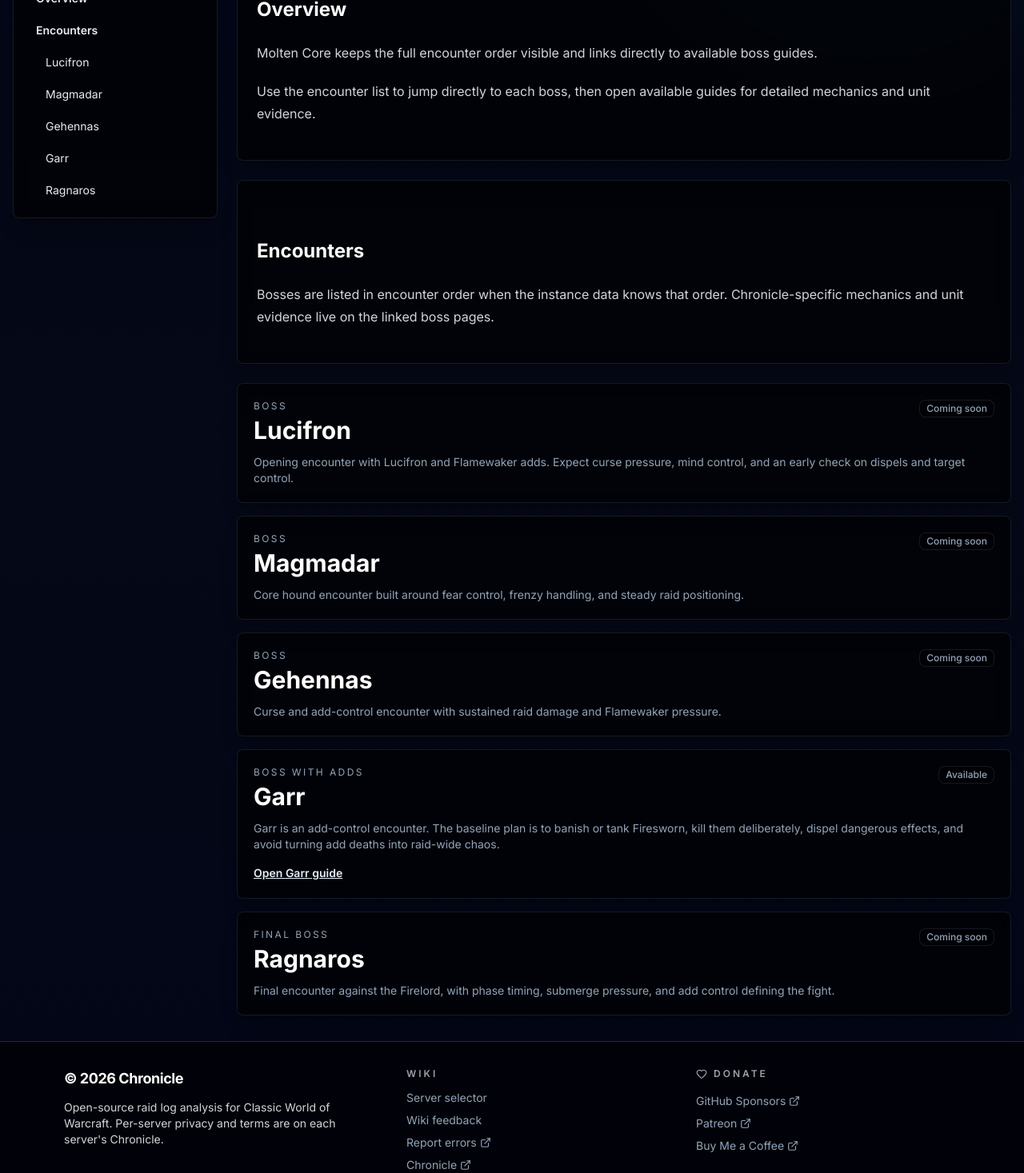
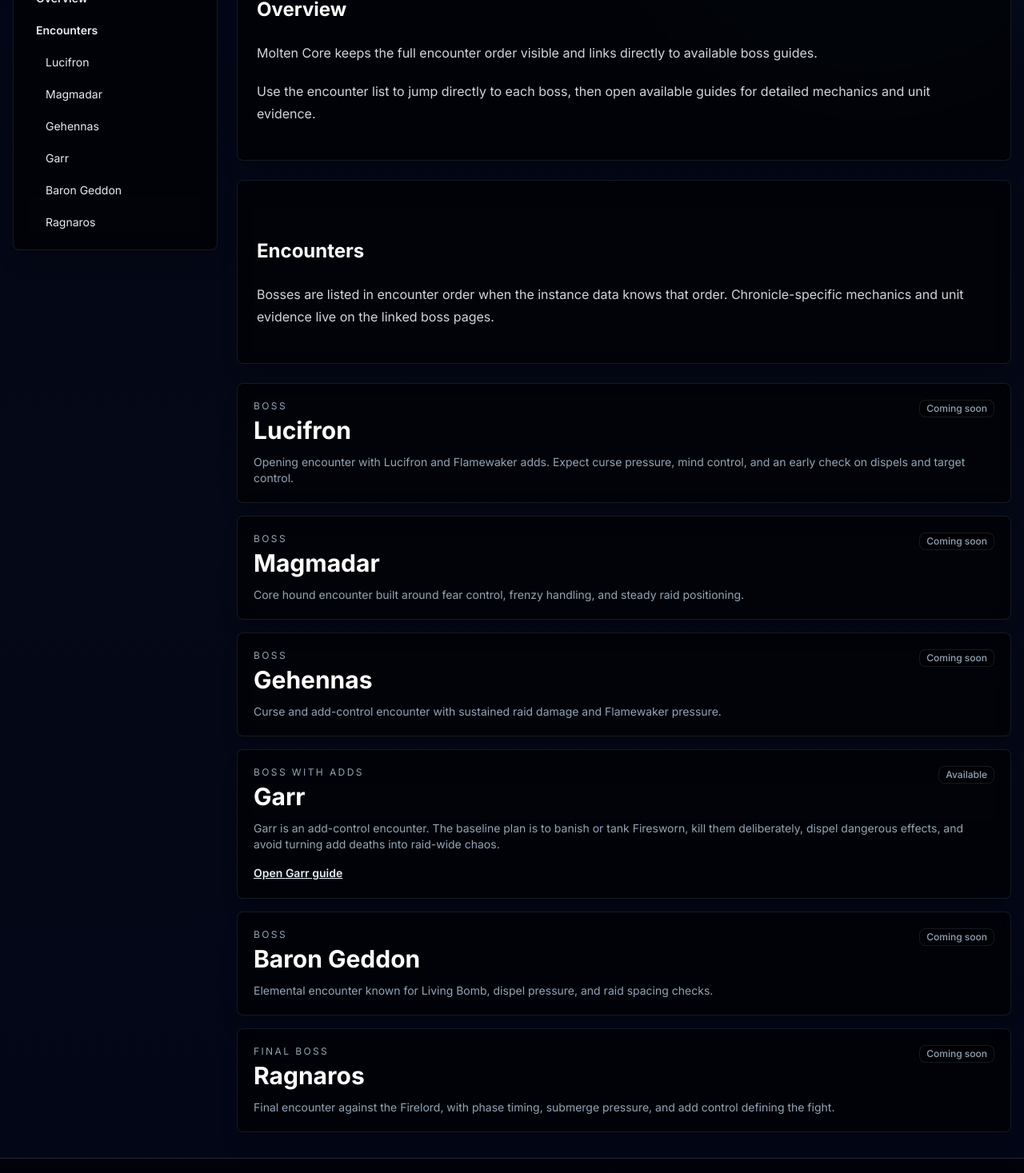
Before and after one commit to Emyrk/chronicle-wiki, a React (Vite) app: page /chromie/raids/molten-core in a window 1280 px wide. Shown: the part 482-1949 px from the top of the page at 80% size. Built offline with nearby package versions, Linux system fonts and the light colour scheme.

Commit message:
Improve wiki search coverage

```diff
--- a/src/data/instances.ts
+++ b/src/data/instances.ts
@@ -93,6 +93,13 @@
         summary: "Add-control encounter with a baseline guide and space for realm-specific notes.",
       },
       {
+        slug: "baron-geddon",
+        name: "Baron Geddon",
+        status: "guide-pending",
+        role: "Boss",
+        summary: "Elemental encounter known for Living Bomb, dispel pressure, and raid spacing checks.",
+      },
+      {
         slug: "ragnaros",
         name: "Ragnaros",
         status: "guide-pending",
@@ -100,7 +107,7 @@
         summary: "Final encounter against the Firelord, with phase timing, submerge pressure, and add control defining the fight.",
       },
     ],
-    keywords: ["mc", "molten core", "lucifron", "magmadar", "gehennas", "garr", "ragnaros"],
+    keywords: ["mc", "molten core", "lucifron", "magmadar", "gehennas", "garr", "baron geddon", "geddon", "living bomb", "ragnaros", "rag"],
   },
 ];
 
--- a/src/data/search.ts
+++ b/src/data/search.ts
@@ -1,4 +1,8 @@
-import { allGuideEntries, searchGuideEntries } from "./guideIndex";
+import { allGuideEntries } from "./guideIndex";
+import { allInstances, instanceAnchorId } from "./instances";
+import { baseGuides, flavorPatches, serverPatches } from "./guides";
+import { serverList } from "./servers";
+import { classList, fallbackTalentTrees } from "./talents";
 
 export interface SearchResult {
   title: string;
@@ -8,45 +12,168 @@
   keywords: string[];
 }
 
+interface SearchCandidate extends SearchResult {
+  priority: number;
+}
+
 export function globalSearchResults(serverSlug: string, query: string): SearchResult[] {
-  const terms = query.trim().toLowerCase().split(/\s+/).filter(Boolean);
-  const staticResults: SearchResult[] = [
+  const terms = searchTerms(query);
+  const candidates = searchCandidates(serverSlug);
+  if (terms.length === 0) return candidates.map(stripPriority);
+
+  return candidates
+    .map((candidate) => ({ candidate, score: scoreCandidate(candidate, terms) }))
+    .filter(({ score }) => score > 0)
+    .sort((left, right) => right.score - left.score || right.candidate.priority - left.candidate.priority || left.candidate.title.localeCompare(right.candidate.title))
+    .map(({ candidate }) => stripPriority(candidate));
+}
+
+function searchCandidates(serverSlug: string): SearchCandidate[] {
+  const currentServer = serverList.find((server) => server.slug === serverSlug);
+  const serverKeywords = currentServer ? serverSearchKeywords(currentServer) : [serverSlug];
+  const staticResults: SearchCandidate[] = [
+    {
+      title: currentServer?.name ?? serverSlug,
+      description: currentServer?.description ?? "Server home and wiki tools.",
+      href: `/${serverSlug}`,
+      category: "Servers",
+      keywords: [...serverKeywords, "home", "overview", "server"],
+      priority: 95,
+    },
     {
       title: "Guides",
       description: "Browse raid and dungeon guide sections.",
       href: `/${serverSlug}/guides`,
       category: "Navigation",
-      keywords: ["guides", "raids", "dungeons", "bosses", "instances"],
+      keywords: ["guides", "raids", "dungeons", "bosses", "instances", "strategy", "assignments", "dispels", "raid planning"],
+      priority: 110,
     },
     {
       title: "Talent calculator",
       description: "Plan and share class builds for the selected server.",
       href: `/${serverSlug}/talents`,
       category: "Tools",
-      keywords: ["talents", "calculator", "build", "class"],
+      keywords: [...serverKeywords, "talents", "calculator", "build", "class", "spec", "specialization", "template"],
+      priority: 93,
     },
     {
       title: "Unit explorer",
       description: "Creatures and spells cast, organized for raid planning.",
       href: `/${serverSlug}/explorer`,
       category: "Tools",
-      keywords: ["units", "creatures", "spells", "casts", "explorer"],
+      keywords: ["units", "creatures", "spells", "casts", "explorer", ...unitExplorerKeywords()],
+      priority: 55,
+    },
+    {
+      title: "Creatures and units",
+      description: "Explore raid creatures, adds, and unit notes for the selected server.",
+      href: `/${serverSlug}/explorer`,
+      category: "Units",
+      keywords: ["units", "creatures", "adds", "flamewaker", "firesworn", "core hound", "lava spawn", "elemental"],
+      priority: 105,
+    },
+    {
+      title: "Spell casts",
+      description: "Review tracked encounter spells and cast evidence for raid planning.",
+      href: `/${serverSlug}/explorer`,
+      category: "Spells",
+      keywords: ["spells", "casts", "living bomb", "magma shackles", "magma splash", "antimagic pulse", "curse", "fear", "dispel"],
+      priority: 104,
     },
   ];
 
-  const guideResults = (terms.length === 0 ? allGuideEntries() : searchGuideEntries(query)).map((entry) => ({
+  const guideResults: SearchCandidate[] = allGuideEntries().map((entry) => ({
     title: entry.title,
     description: entry.description,
     href: entry.href(serverSlug),
     category: entry.section,
-    keywords: entry.keywords,
+    keywords: [...entry.keywords, entry.section, entry.sectionSlug, "guide", "strategy", "boss", "raid"],
+    priority: 90,
   }));
 
-  const candidates = [...guideResults, ...staticResults];
-  if (terms.length === 0) return candidates;
+  const bossResults: SearchCandidate[] = allInstances().flatMap((instance) =>
+    instance.encounters.map((encounter) => ({
+      title: encounter.name,
+      description: encounter.summary,
+      href: `/${serverSlug}/raids/${instance.slug}#${instanceAnchorId(encounter.slug)}`,
+      category: "Bosses",
+      keywords: [instance.title, instance.slug, encounter.name, encounter.slug, encounter.role ?? "boss", encounter.summary, ...bossAliases(encounter.name)],
+      priority: 100,
+    })),
+  );
 
-  return candidates.filter((result) => {
-    const haystack = [result.title, result.description, result.category, ...result.keywords].join(" ").toLowerCase();
-    return terms.every((term) => haystack.includes(term));
+  const serverResults: SearchCandidate[] = serverList.filter((server) => server.slug !== serverSlug).map((server) => ({
+    title: server.name,
+    description: server.description,
+    href: `/${server.slug}`,
+    category: "Servers",
+    keywords: [...serverSearchKeywords(server), server.subtitle, server.flavor, server.iconBucket],
+    priority: server.slug === serverSlug ? 95 : 45,
+  }));
+
+  const talentResults: SearchCandidate[] = classList.flatMap((cls) => {
+    const tree = fallbackTalentTrees.classes[String(cls.id)];
+    const classResult: SearchCandidate = {
+      title: `${cls.name} talents`,
+      description: `Plan ${cls.name} builds and talent points for the selected server.`,
+      href: `/${serverSlug}/talents/${cls.slug}`,
+      category: "Talents",
+      keywords: [cls.name, cls.slug, "talents", "talent calculator", "class", "build", "spec", ...(tree?.tabs.map((tab) => tab.name) ?? [])],
+      priority: 92,
+    };
+    const tabResults: SearchCandidate[] = tree?.tabs.map((tab) => ({
+      title: `${cls.name} ${tab.name} talents`,
+      description: `Plan ${tab.name} ${cls.name} talent builds.`,
+      href: `/${serverSlug}/talents/${cls.slug}`,
+      category: "Talents",
+      keywords: [cls.name, cls.slug, tab.name, `${tab.name} spec`, "talents", "build", "spec", ...tab.talents.flatMap((talent) => [talent.name, talent.description ?? "", talent.effect ?? ""])],
+      priority: 89,
+    })) ?? [];
+    return [classResult, ...tabResults];
   });
+
+  return [...bossResults, ...guideResults, ...talentResults, ...staticResults, ...serverResults];
 }
+
+function scoreCandidate(candidate: SearchCandidate, terms: string[]) {
+  const title = candidate.title.toLowerCase();
+  const haystack = [candidate.title, candidate.description, candidate.category, ...candidate.keywords].join(" ").toLowerCase();
+  if (!terms.every((term) => haystack.includes(term))) return 0;
+
+  const titleMatches = terms.filter((term) => title.includes(term)).length;
+  return candidate.priority + titleMatches * 25;
+}
+
+function searchTerms(query: string) {
+  return query.trim().toLowerCase().split(/\s+/).filter(Boolean);
+}
+
+function stripPriority({ priority: _priority, ...result }: SearchCandidate): SearchResult {
+  return result;
+}
+
+function serverSearchKeywords(server: (typeof serverList)[number]) {
+  return [server.slug, server.name, server.shortName, server.subtitle, server.description, ...server.tags];
+}
+
+function unitExplorerKeywords() {
+  return [
+    ...Object.values(baseGuides).flatMap((guide) => guide.creatures.flatMap((creature) => [creature.name, creature.role, creature.notes, ...creature.spells.flatMap((spell) => [spell.name, spell.school ?? "", spell.notes ?? ""])])),
+    ...Object.values(flavorPatches).flatMap((patches) => Object.values(patches).flatMap((patch) => [
+      ...(patch.addCreatures?.flatMap((creature) => [creature.name, creature.role, creature.notes, ...creature.spells.flatMap((spell) => [spell.name, spell.school ?? "", spell.notes ?? ""])]) ?? []),
+      ...(patch.addSpells?.flatMap((spell) => [spell.name, spell.notes ?? ""]) ?? []),
+    ])),
+    ...Object.values(serverPatches).flatMap((patches) => Object.values(patches).flatMap((patch) => [
+      ...(patch.addCreatures?.flatMap((creature) => [creature.name, creature.role, creature.notes, ...creature.spells.flatMap((spell) => [spell.name, spell.school ?? "", spell.notes ?? ""])]) ?? []),
+      ...(patch.addSpells?.flatMap((spell) => [spell.name, spell.notes ?? ""]) ?? []),
+    ])),
+  ];
+}
+
+function bossAliases(name: string) {
+  const normalized = name.toLowerCase();
+  if (normalized === "ragnaros") return ["rag", "firelord", "rags"];
+  if (normalized === "baron geddon") return ["geddon", "living bomb", "baron"];
+  if (normalized === "gehennas") return ["gehenas"];
+  return [];
+}
```
Also changed, not shown: 2 other files (tests, documents, lock files or other folders).
